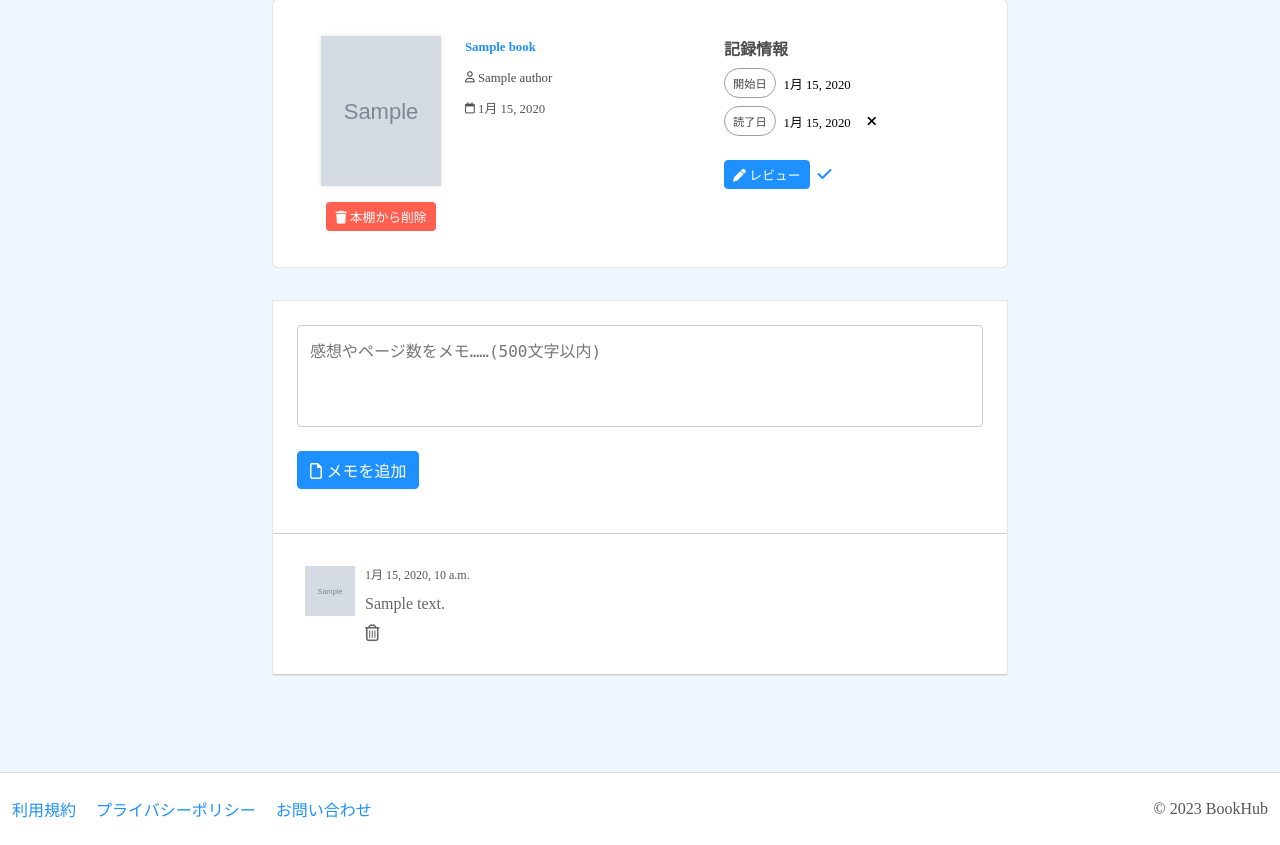
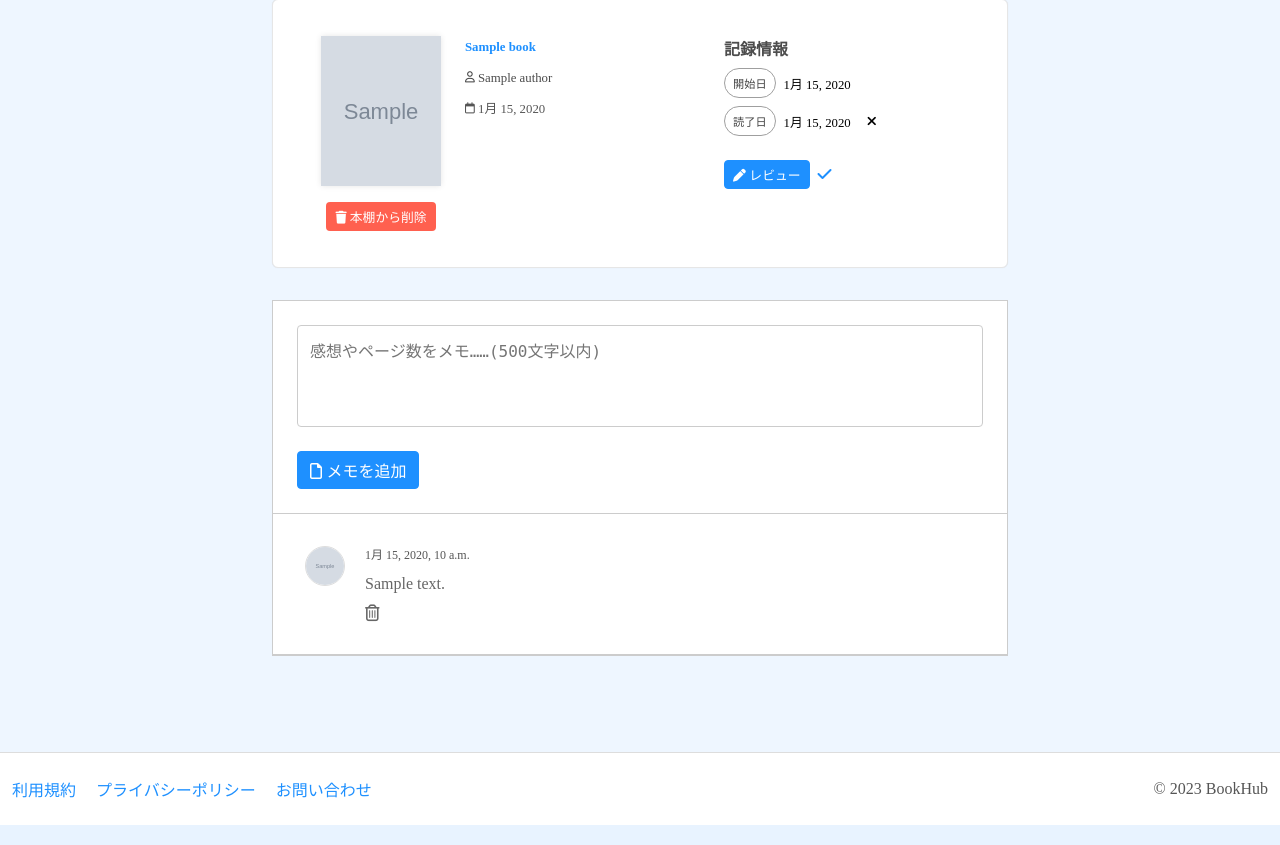
Before and after one commit to gamari/bookhub-django, a Django app: page /book/1/reading/ in a window 1280 px wide. Shown: the part 173-1018 px from the top of the page. Run offline with Django 3.2, Linux system fonts and the light colour scheme; a user stored in the database is signed in; tables that the repository leaves empty hold one stand-in row (values such as "Sample post"); grey boxes marked "Sample" are stand-in pictures.

Commit message:
メモ機能の修正

```diff
--- a/apps/book/templates/components/home/timeline_section.html
+++ b/apps/book/templates/components/home/timeline_section.html
@@ -18,7 +18,7 @@
         </div>
 
         <div>
-          <div class="row-center">
+          <div class="row-center gap-2 mb-2">
             {% user_icon memo.user "sm" %}
             <span class="text-info">{{ memo.user.username }}</span>
           </div>
--- a/apps/record/templates/components/memo_list.html
+++ b/apps/record/templates/components/memo_list.html
@@ -20,6 +20,6 @@
       </div>
     </li>
     {% empty %}
-    <p id="no-memo-title">メモが存在しません</p>
+    <div id="no-memo-title" class="p-4">メモが存在しません</div>
   {% endfor %}
 </ol>
--- a/authentication/templates/components/_user_icon_sm.html
+++ b/authentication/templates/components/_user_icon_sm.html
@@ -1,4 +1,7 @@
-<a href="{% url 'user_detail' user.username %}" class="user-icon-sm user-icon">
+<a
+  class="user-icon-sm user-icon"
+  href="{% url 'user_detail' user.username %}"
+>
   {% if user.profile_image %}
   <img
     src="{{ user.profile_image.url }}"
--- a/static/css/components/memo.css
+++ b/static/css/components/memo.css
@@ -1,12 +1,11 @@
 .memo-container {
   background-color: white;
-  border: 1px solid #e6e6e6;
+  border: 1px solid #ccc;
 }
 
 /* メモフォーム */
 #memoForm {
   padding: 24px;
-  margin-bottom: 20px;
   display: flex;
   flex-direction: column;
   align-items: start;
@@ -58,4 +57,5 @@
   margin-bottom: 0.5rem;
   font-size: 16px;
   color: #666;
+  white-space: pre-wrap;
 }
--- a/static/css/components/user.css
+++ b/static/css/components/user.css
@@ -33,8 +33,11 @@
 }
 
 .user-icon-sm {
-  width: 50px;
-  height: 50px;
+  width: 2.5rem;
+  height: 2.5rem;
+  border-radius: 100%;
+  overflow: hidden;
+  border: 1px solid #ddd;
 }
 
 .user-icon-xs {
--- a/static/css/tailwind.css
+++ b/static/css/tailwind.css
@@ -84,6 +84,10 @@
   margin-top: 40px;
 }
 
+.mb-2 {
+  margin-bottom: 8px;
+}
+
 .mb-4 {
   margin-bottom: 16px;
 }
```
